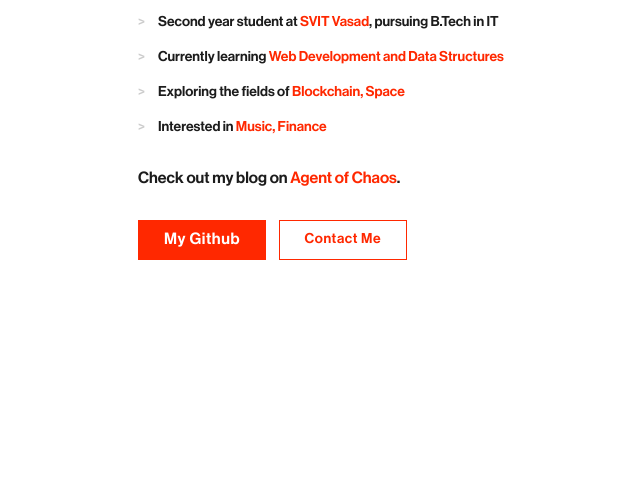
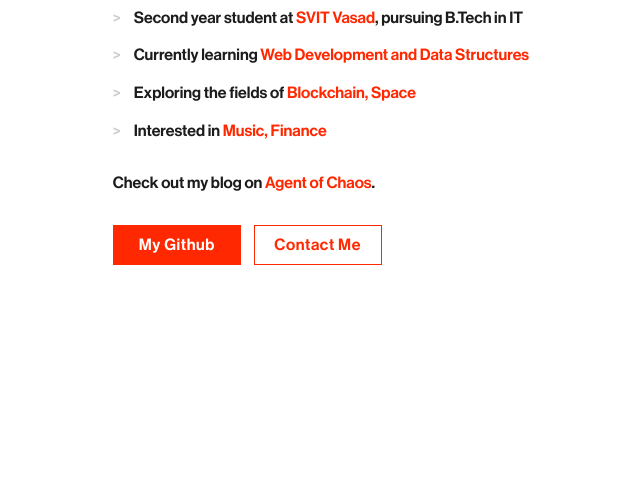
Before and after one commit to Devloper001/website, a plain HTML site: page index.html in a window 1280 px wide. Shown: the part 308-800 px from the top of the page, without its empty margins (319-959 px from the left). Drawn offline with Linux system fonts and the light colour scheme.

Commit message:
Update styles.css

```diff
--- a/styles.css
+++ b/styles.css
@@ -51,7 +51,7 @@
     display: flex;
     font-family: myfont;
     font-weight: 300;
-    font-size: 0.875rem;
+    font-size: 1rem;
     margin-top: 0;
     color: #1c1c1c;
     line-height: 1.35;
@@ -166,7 +166,7 @@
     background-color: #ff2800;
     border: 1px solid #ff2800;
     font-family: myfont;
-    font-size: 0.875rem;
+    font-size: 1rem;
     -webkit-letter-spacing: 0.6px;
     -moz-letter-spacing: 0.6px;
     -ms-letter-spacing: 0.6px;
```
